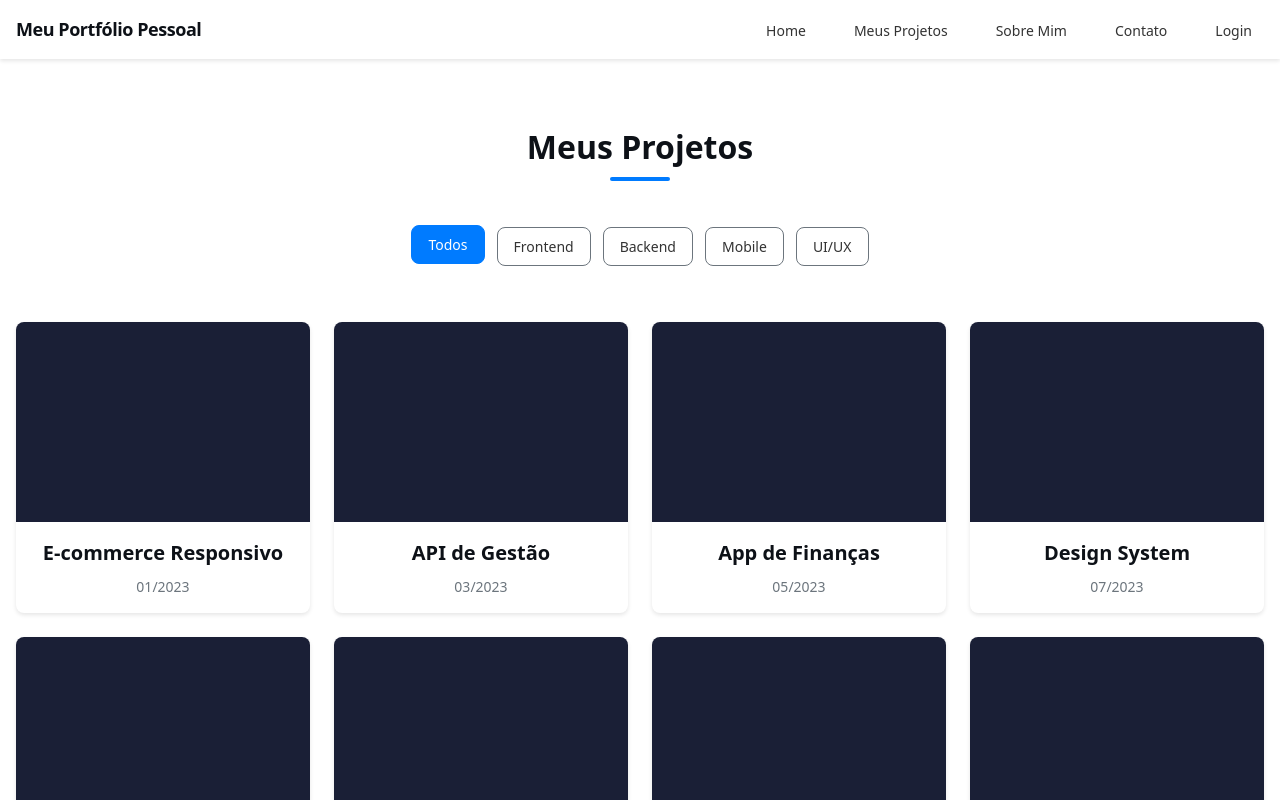
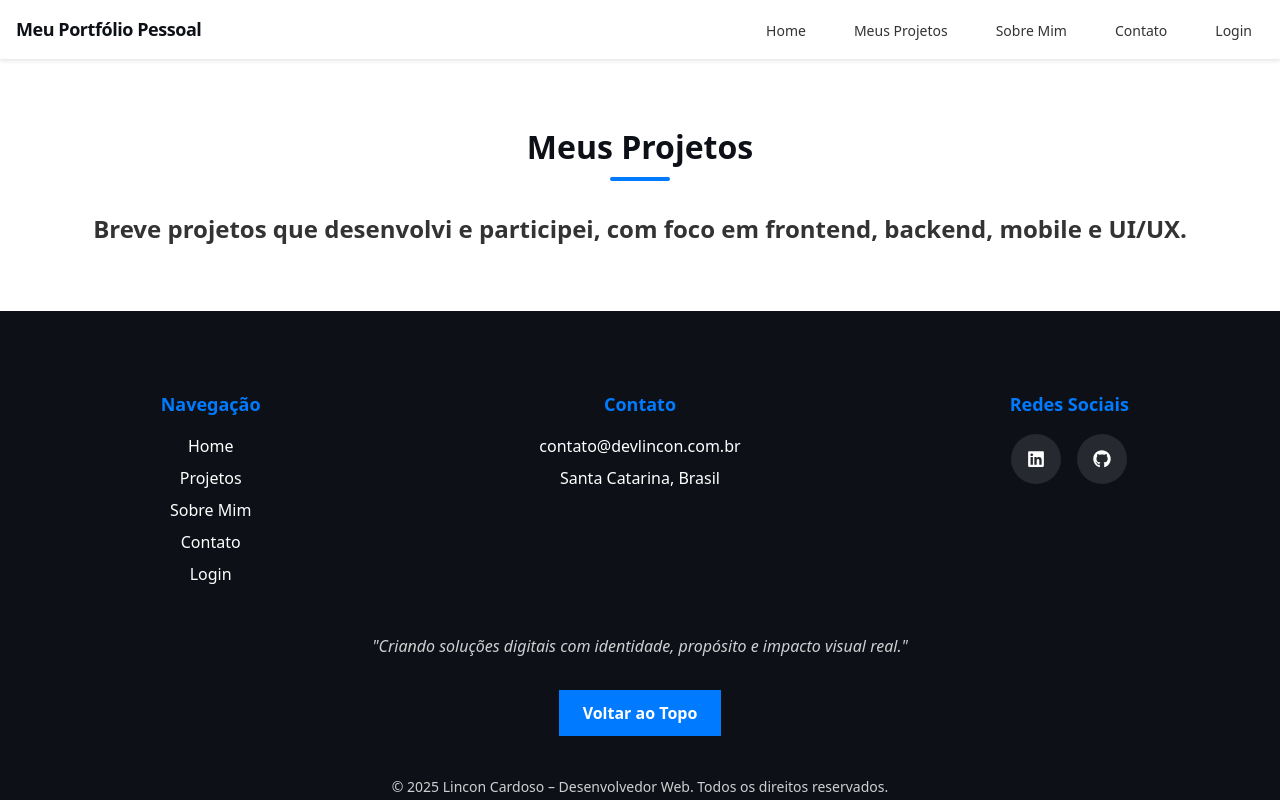
Before and after one commit to lincon-cardoso/meu-portifolio, a Next.js app: page /meuProjetos in a window 1280 px wide. Shown: the top 800 px of the page. Built offline with nearby package versions, Linux system fonts and the light colour scheme.

Commit message:
feat: adiciona descrição centralizada na seção de projetos e remove menu comentado

```diff
--- a/src/app/meuProjetos/page.tsx
+++ b/src/app/meuProjetos/page.tsx
@@ -39,8 +39,12 @@ export default function MeuProjetosPage() {
           <h2 className="projetos-title" id="projetos">
             Meus Projetos
           </h2>
+          <h1 style={{ textAlign: "center" }}>
+            Breve projetos que desenvolvi e participei, com foco em frontend, backend, mobile e UI/UX.
+          </h1>
 
-          <div className="menu-horizontal">
+
+          {/* <div className="menu-horizontal">
             <ul className="menu-list">
               {menuItems.map((item) => (
                 <li className="menu-item" key={item.category}>
@@ -68,7 +72,7 @@ export default function MeuProjetosPage() {
                 <p className="card-description">{project.date}</p>
               </div>
             ))}
-          </div>
+          </div> */}
 
 
 
```
